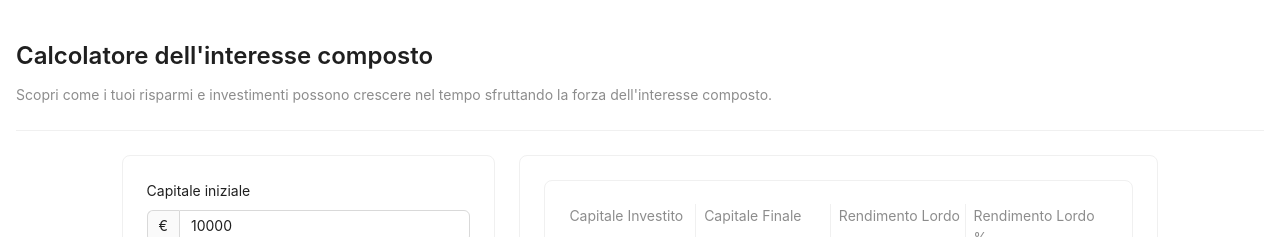
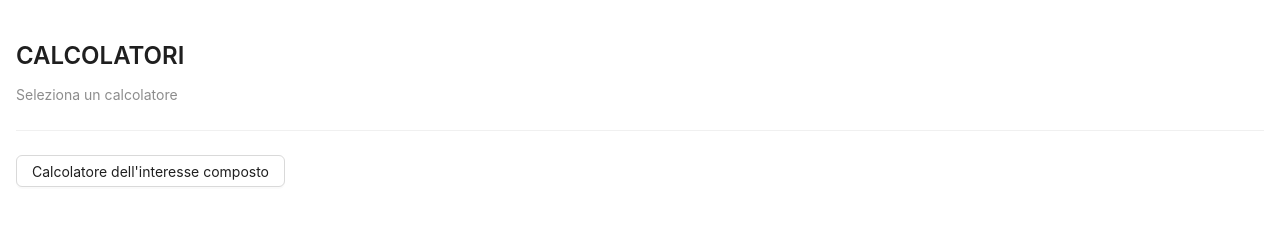
Before and after one commit to andreaarizzoli/calcolatore-finanziario, a React (Create React App) app: page / in a window 1280 px wide. Shown: the top 237 px of the page. Built offline with nearby package versions, Linux system fonts and the light colour scheme; the HTML template or start-up script is replaced by a standard one.

Commit message:
feat: add router

```diff
--- a/src/App.tsx
+++ b/src/App.tsx
@@ -1,19 +1,29 @@
+import { BrowserRouter, Route, Routes } from "react-router-dom";
 import "./App.css";
-import Dashboard from "./features/futureCapitalSimulator/Dashboard";
+import DashboardFutureCapitalSimulator from "./features/futureCapitalSimulator/DashboardFutureCapitalSimulator";
+import TestingMenu from "./features/testingMenu/TestingMenu";
 
 function App() {
   return (
     <div className="App">
-      {
-        //TODO: Aggiugnere Routes
-      }
-      {/* <BrowserRouter>
+      <head>
+        <meta
+          name="viewport"
+          content="width=device-width, initial-scale=1, maximum-scale=1.0, user-scalable=no"
+        />
+        <meta name="description" content="Contatori finanziari" />
+        <title>Contatori finanziari</title>
+      </head>
+
+      <BrowserRouter>
         <Routes>
-          <Route path="/" element={<Dashboard />} />
+          <Route path="/" element={<TestingMenu />} />
+          <Route
+            path="/interesseComposto"
+            element={<DashboardFutureCapitalSimulator />}
+          />
         </Routes>
       </BrowserRouter>
-      <Dashboard /> */}
-      <Dashboard />
     </div>
   );
 }
--- a/src/features/futureCapitalSimulator/Dashboard.tsx
+++ b/src/features/futureCapitalSimulator/DashboardFutureCapitalSimulator.tsx
@@ -5,7 +5,7 @@ import InputPannel from "./components/InputPannel/InputPannel";
 import { FutureCapitalInputDataType } from "./components/InputPannel/types";
 import OutputPannel from "./components/OutputPannel/OutputPannel";
 
-const Dashboard = () => {
+const DashboardFutureCapitalSimulator = () => {
   const [inputData, setInputData] = useState<FutureCapitalInputDataType>();
 
   return (
@@ -33,4 +33,4 @@ const Dashboard = () => {
   );
 };
 
-export default Dashboard;
+export default DashboardFutureCapitalSimulator;
--- a/src/features/futureCapitalSimulator/components/OutputPannel/components/OutputPannelCenter/OutputPannelCenter.tsx
+++ b/src/features/futureCapitalSimulator/components/OutputPannel/components/OutputPannelCenter/OutputPannelCenter.tsx
@@ -127,7 +127,7 @@ const OutputPannelCenter: FC<OutputPannelCenterProps> = ({ inputData }) => {
 
   return (
     <Card>
-      {isValidate ? <Column {...config} /> : <Empty style={{ height: 430 }} />};
+      {isValidate ? <Column {...config} /> : <Empty style={{ height: 430 }} />}
     </Card>
   );
 };
--- /dev/null
+++ b/src/features/testingMenu/TestingMenu.tsx
@@ -0,0 +1,18 @@
+import { Button, Flex } from "antd";
+import { Link } from "react-router-dom";
+import { Title } from "../../shared/components";
+
+const TestingMenu = () => {
+  return (
+    <Flex vertical style={{ margin: "16px" }}>
+      <Title title="CALCOLATORI" subTitle="Seleziona un calcolatore" />
+      <Flex>
+        <Link to="interesseComposto">
+          <Button>Calcolatore dell'interesse composto</Button>
+        </Link>
+      </Flex>
+    </Flex>
+  );
+};
+
+export default TestingMenu;
```
